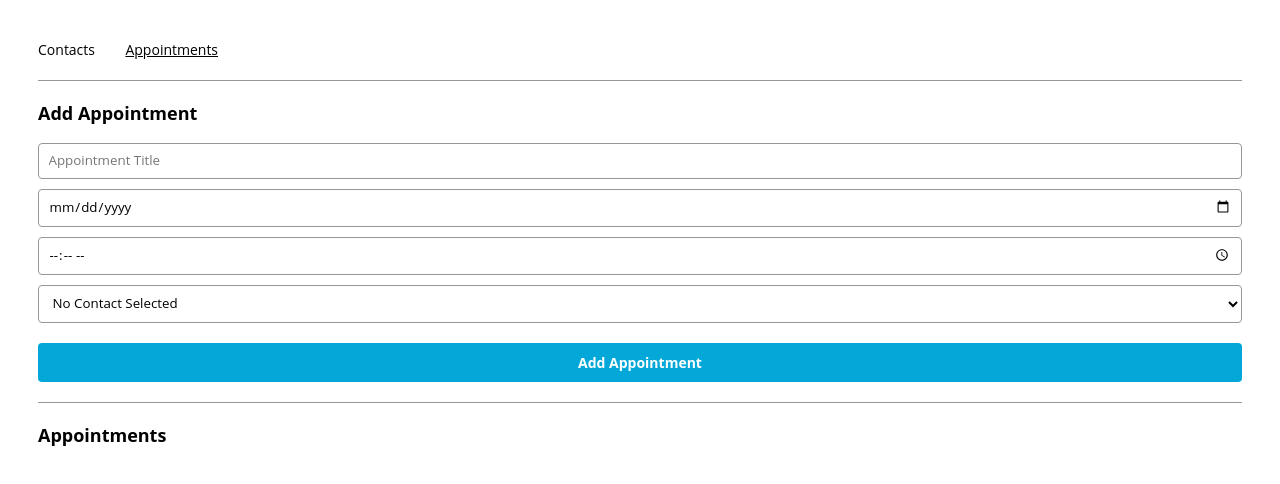
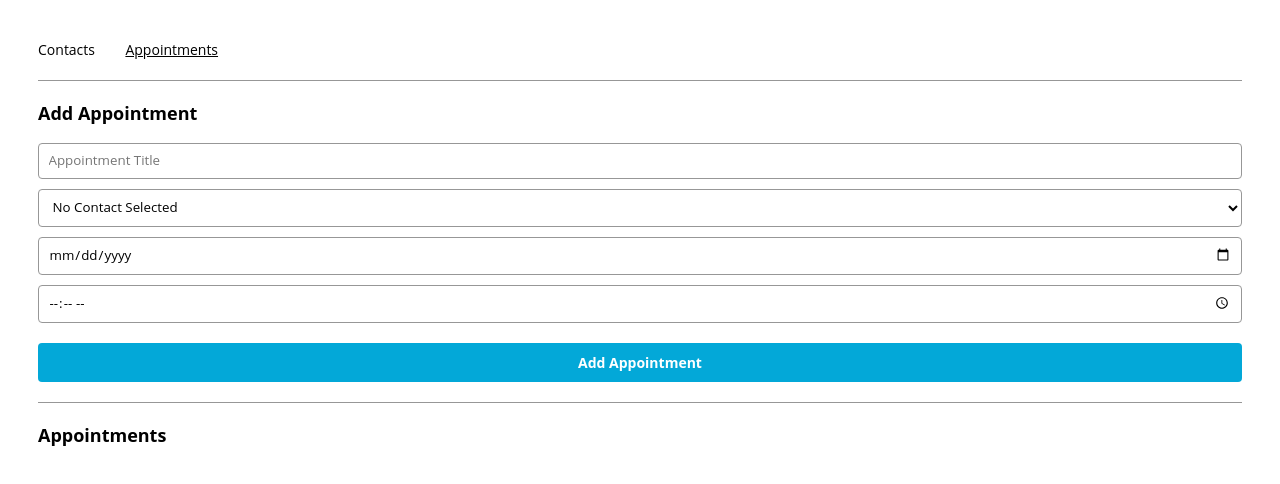
Before and after one commit to erdvik/appointment-planner, a React (Create React App) app: page /appointments in a window 1280 px wide. Shown: the top 484 px of the page. Built offline with nearby package versions, Linux system fonts and the light colour scheme.

Commit message:
Fixed bugs with adding appointments

```diff
--- a/src/App.js
+++ b/src/App.js
@@ -5,24 +5,36 @@ import { AppointmentsPage } from "./containers/appointmentsPage/AppointmentsPage
 import { ContactsPage } from "./containers/contactsPage/ContactsPage";
 
 function App() {
-
-  //Define state variables for contacts and appointments
+  const [appointments, setAppointments] = useState([]);
   const [contacts, setContacts] = useState([]);
-  const [appointments, setAppointments] = useState([]);
 
   const ROUTES = {
     CONTACTS: "/contacts",
     APPOINTMENTS: "/appointments",
   };
 
-  // Implement functions to add data to contacts and appointments
+  const addAppointment = (title, contact, date, time) => {
+    setAppointments([
+      ...appointments,
+      {
+        title: title,
+        contact: contact,
+        date: date,
+        time: time,
+      },
+    ]);
+  };
+
   const addContact = (name, phone, email) => {
-    setContacts((prevContacts) => [...prevContacts, {name, phone, email}]);
-  }
-
-  const addAppointment = (title, contact, date, time) => {
-    setAppointments((prevAppointments) => [...prevAppointments, {title, contact, date, time}]);
-  }
+    setContacts([
+      ...contacts,
+      {
+        name: name,
+        phone: phone,
+        email: email,
+      },
+    ]);
+  };
 
   return (
     <>
--- a/src/components/appointmentForm/AppointmentForm.js
+++ b/src/components/appointmentForm/AppointmentForm.js
@@ -19,6 +19,9 @@ export const AppointmentForm = ({
       .split("/");
     return `${year}-${month.padStart(2, "0")}-${day.padStart(2, "0")}`;
   };
+  const getContactNames = () => {
+    return contacts.map((contact) => contact.name);
+  };
 
   return (
     <form onSubmit={handleSubmit}>
@@ -29,6 +32,7 @@ export const AppointmentForm = ({
         value={title}
         onChange={(e) => setTitle(e.target.value)}
       />
+      <ContactPicker contact={contact} contacts={getContactNames()} onChange={(e) => setContact(e.target.value)} />
       <input
         type="date"
         name="date"
@@ -42,7 +46,7 @@ export const AppointmentForm = ({
         value={time}
         onChange={(e) => setTime(e.target.value)}
       />
-      <ContactPicker contacts={contacts} onChange={(e) => setContact(e.target.value)} />
+
       <input type="submit" value="Add Appointment" />
     </form>
 
--- a/src/components/contactForm/ContactForm.js
+++ b/src/components/contactForm/ContactForm.js
@@ -22,7 +22,7 @@ export const ContactForm = ({
         placeholder="Phone"
         value={phone}
         onChange={(e) => setPhone(e.target.value)}
-        // pattern="^(?:(?:\\+|00)47)?[13-9]\\d{7}$"
+        //pattern="^(?:(?:\\+|00)47)?[13-9]\\d{7}$"
       />
       <input
         type="email"
--- a/src/components/contactPicker/ContactPicker.js
+++ b/src/components/contactPicker/ContactPicker.js
@@ -1,17 +1,18 @@
 import React from "react";
 
-export const ContactPicker = (props) => {
-  const { contacts, onChange } = props;
+export const ContactPicker = ({ name, onChange, contacts }) => {
   return (
-    <select onChange={onChange}>
-      <option value="">No Contact Selected</option>
-      {contacts ? contacts.map((contact) => (
-        <option key={contact.name} value={contact.name}>
-          {contact.name}
-        </option>
-      )): <option key={1} value={"test name"}>
-      {"test name"}
-    </option>}
+    <select name={name} onChange={onChange}>
+      <option value={""} key={-1} selected="selected">
+        No Contact Selected
+      </option>
+      {contacts.map((contact) => {
+        return (
+          <option value={contact} key={contact}>
+            {contact}
+          </option>
+        );
+      })}
     </select>
   );
 };
--- a/src/components/tile/Tile.js
+++ b/src/components/tile/Tile.js
@@ -1,17 +1,13 @@
 import React from "react";
 
-export const Tile = (props) => {
-  const contactEntries = Object.entries(props.contact);
+export const Tile = ({ tile }) => {
   return (
     <div className="tile-container">
-      {contactEntries.map(([key, value], index) => {
-        if (index === 0) {
-          return <p className="tile-tile" key={key}>{key}: {value}</p>;
-        } else {
-          return <p className="tile" key={key}>{key}: {value}</p>;
-        }
-      }
-      )}
+      {Object.values(tile).map((value, index) => (
+        <p key={index} className={`${index === 0 ? "tile-title" : ""} tile`}>
+          {value}
+        </p>
+      ))}
     </div>
   );
 };
--- a/src/components/tileList/TileList.js
+++ b/src/components/tileList/TileList.js
@@ -1,10 +1,13 @@
 import React from "react";
+
 import { Tile } from "../tile/Tile";
 
-export const TileList = ({ contacts }) => {
+export const TileList = ({ tiles }) => {
   return (
     <div>
-      {contacts ? contacts.map((contact, index) => <Tile key={index} contact={contact}/>): null}
+      {tiles.map((tile, index) => (
+        <Tile key={index} tile={tile} />
+      ))}
     </div>
   );
 };
--- a/src/containers/appointmentsPage/AppointmentsPage.js
+++ b/src/containers/appointmentsPage/AppointmentsPage.js
@@ -1,22 +1,22 @@
 import React, { useState } from "react";
+
 import { AppointmentForm } from "../../components/appointmentForm/AppointmentForm";
 import { TileList } from "../../components/tileList/TileList";
 
-
-export const AppointmentsPage = (props) => {
-  // extract appointmets, contacts and addContact from props
-  const { appointments, contacts, addAppointment } = props;
-
-  // Define state variables for appointment info
+export const AppointmentsPage = ({
+  appointments,
+  addAppointment,
+  contacts
+}) => {
   const [title, setTitle] = useState("");
-  const [contact, setContact] = useState(contacts.lentgt > 0 ? contacts[0].name : "");
+  const [contact, setContact] = useState(
+    contacts.length > 0 ? contacts[0].name : ""
+  );
   const [date, setDate] = useState("");
   const [time, setTime] = useState("");
 
-
   const handleSubmit = (e) => {
     e.preventDefault();
-    // Add contact info and clear data
     addAppointment(title, contact, date, time);
     setTitle("");
     setContact("");
@@ -25,7 +25,7 @@ export const AppointmentsPage = (props) => {
   };
 
   return (
-    <div>
+    <>
       <section>
         <h2>Add Appointment</h2>
         <AppointmentForm
@@ -46,6 +46,6 @@ export const AppointmentsPage = (props) => {
         <h2>Appointments</h2>
         <TileList tiles={appointments} />
       </section>
-    </div>
+    </>
   );
 };
--- a/src/containers/contactsPage/ContactsPage.js
+++ b/src/containers/contactsPage/ContactsPage.js
@@ -47,7 +47,7 @@ export const ContactsPage = (props) => {
       <hr />
       <section>
         <h2>Contacts</h2>
-        <TileList contacts={contacts} />
+        <TileList tiles={contacts} />
       </section>
     </div>
   );
```
